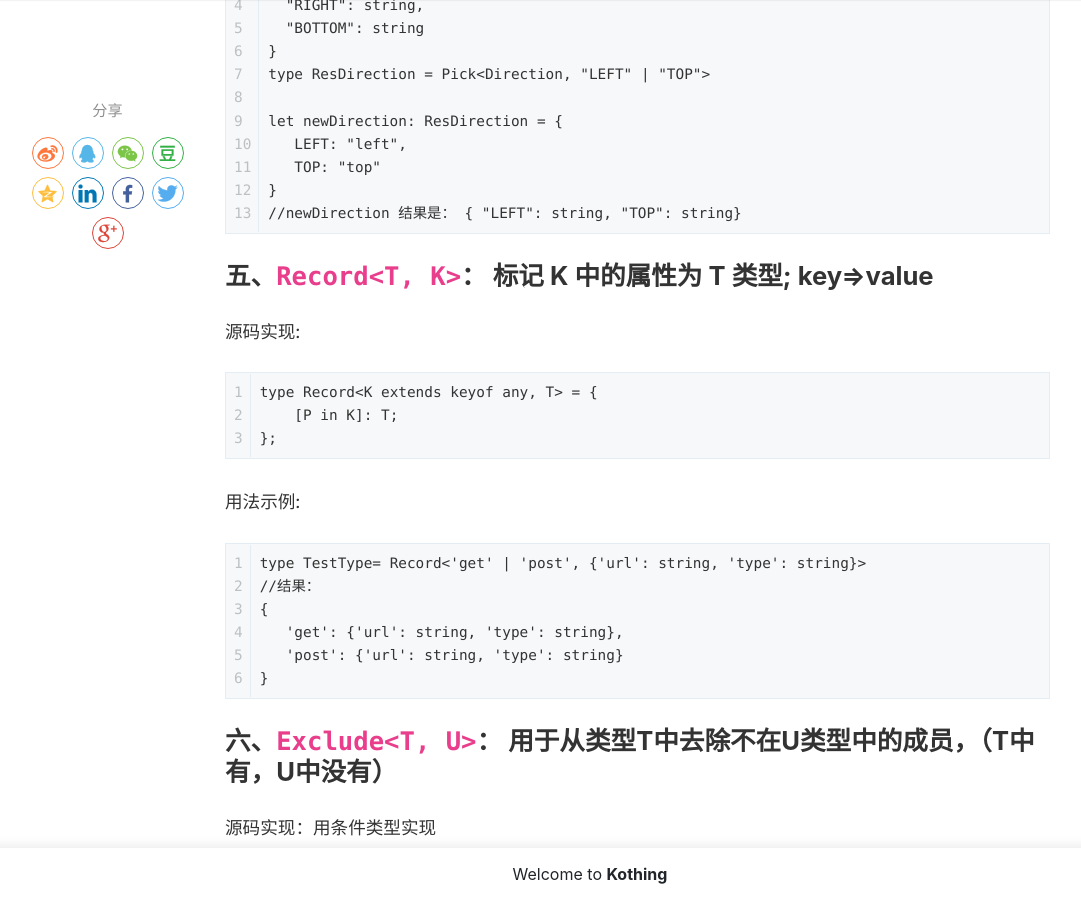
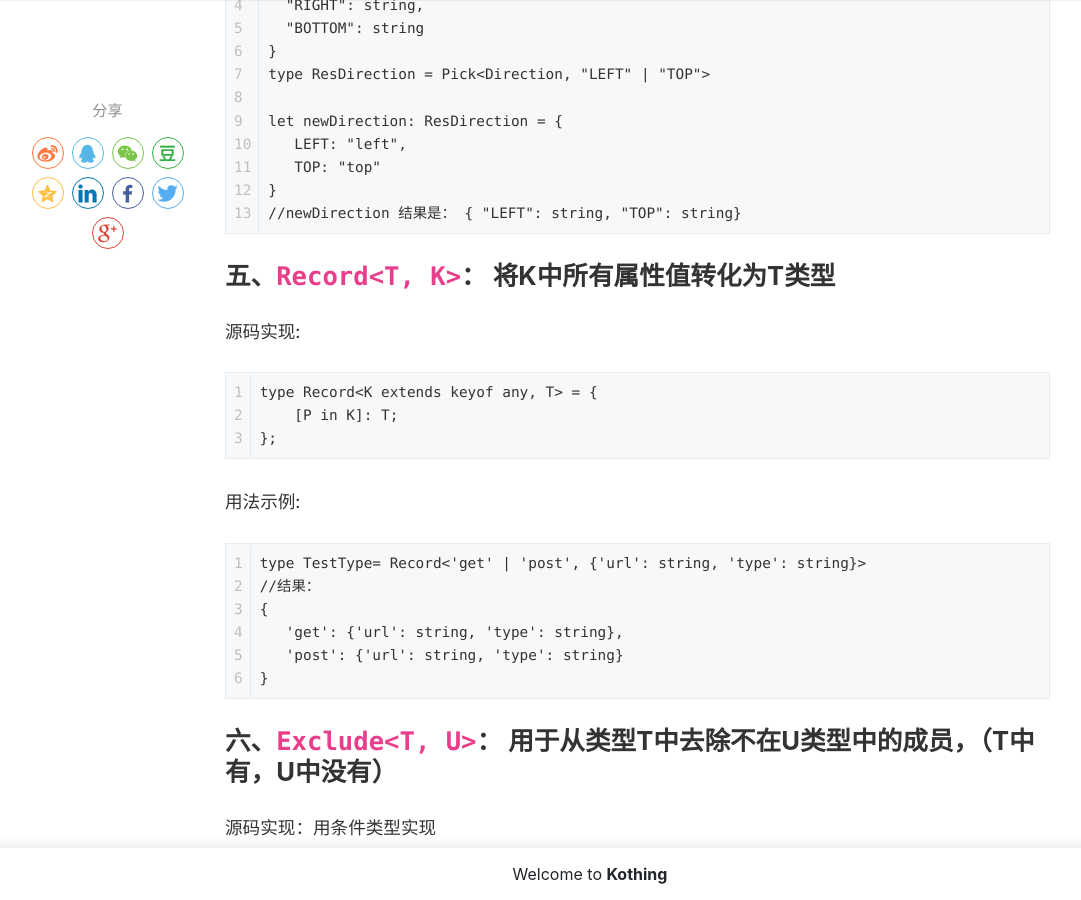
Before and after one commit to kothing/kothing.github.io, a Jekyll site: the page built from _posts/2021-03-07-typescript-built-in-types.md, in a window 1280 px wide and 900 px high, scrolled down 3223 px. Shown: the whole window, without its empty margins (50-1131 px from the left). Built offline with Jekyll 4.4.1, drawn with Linux system fonts in a browser that asks for light colours; nearby versions of some CDN libraries; comment, search, counter and statistics services are not loaded.

Commit message:
Update 2021-03-07-typescript-built-in-types.md

````diff
--- a/_posts/2021-03-07-typescript-built-in-types.md
+++ b/_posts/2021-03-07-typescript-built-in-types.md
@@ -112,7 +112,7 @@ let newDirection: ResDirection = {
 ```
 
 
-## 五、`Record<T, K>`： 标记 K 中的属性为 T 类型; key=>value
+## 五、`Record<T, K>`： 将K中所有属性值转化为T类型
 源码实现:
 ```
 type Record<K extends keyof any, T> = {
````
